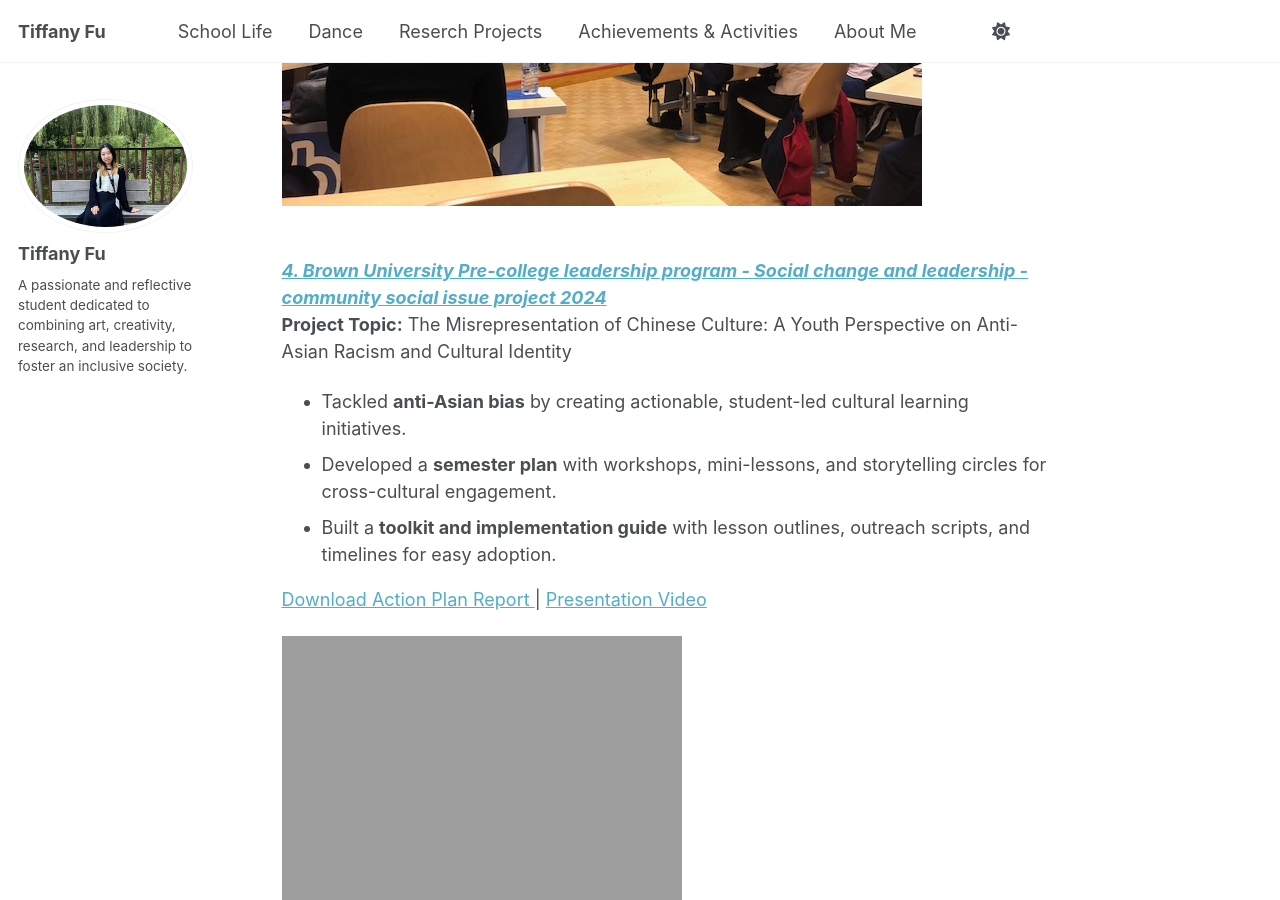
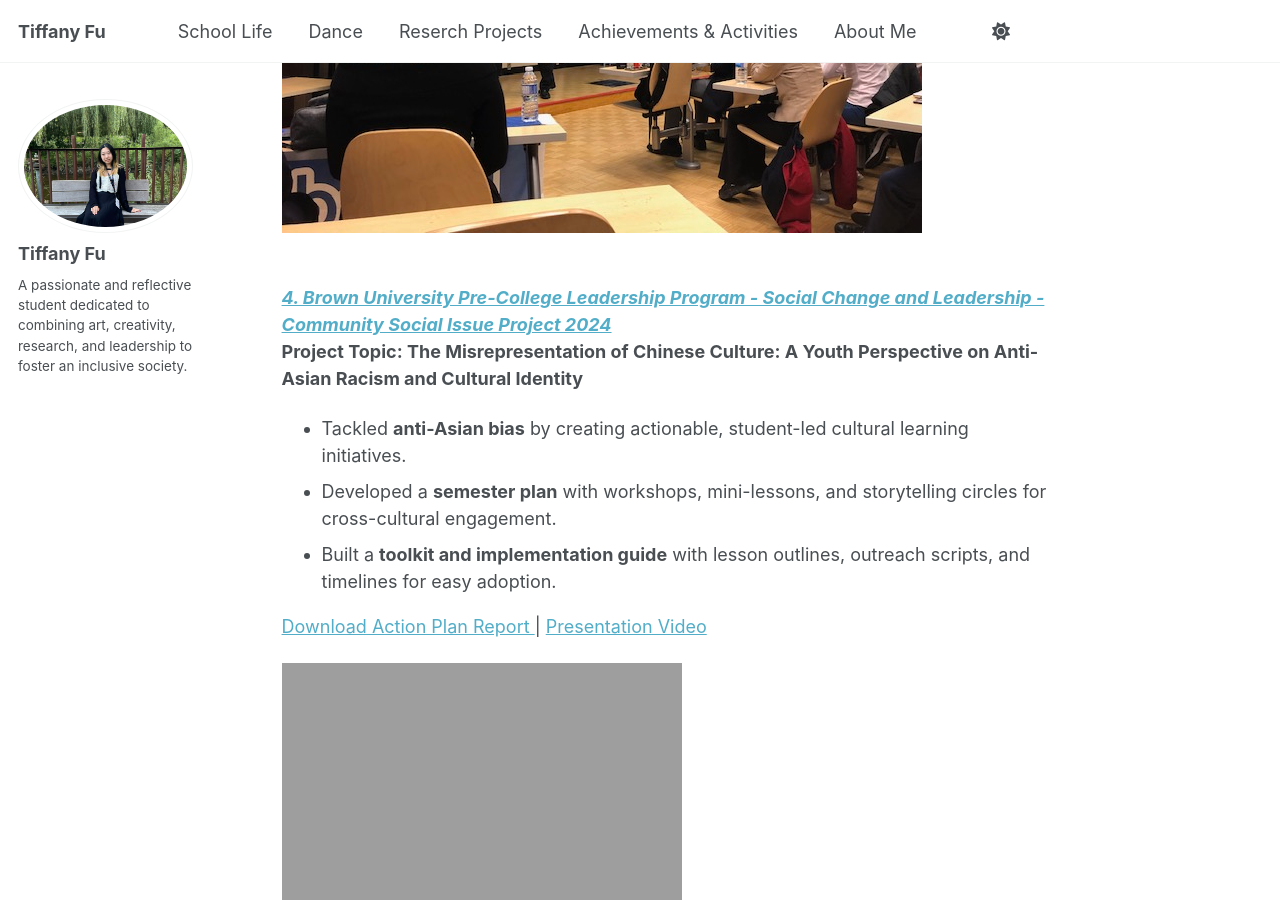
Before and after one commit to TiffanyJTFu/TiffanyTestWeb, a Jekyll site: the page built from _pages/about.md, in a window 1280 px wide and 900 px high, scrolled down 3698 px. Built offline with Jekyll 4.4.1, drawn with Linux system fonts in a browser that asks for light colours; a script that is not in the unit is left out; some of the changed text lies outside the part shown.

```diff
--- a/_pages/about.md
+++ b/_pages/about.md
@@ -9,7 +9,7 @@ redirect_from:
 ## Research, Innovation, and AI Chatbot Projects
 
 <a href="https://www.tiffu.ca/teaching/MentalHealthAIChatbotProject" target='_blank'><i>**1. Mental Health AI Chatbot Project 2025**</i></a>
-<br>**Project Topic:** Mental Health AI Chatbot Project
+<br>**Project Topic: Mental Health AI Chatbot Project**
 <br>**Research Mentor**: **Prof. Ganesh Mani (Carnegie Mellon University)**
 * Exploring how **AI chatbots** can **support adolescent mental health** where access to care is limited.
 * Using **synthetic teen personas** and **standardized scenarios** to safely test **AI responses**.
@@ -36,8 +36,8 @@ redirect_from:
 
 ![shad5](https://www.tiffu.ca/images/shad3.jpeg)
 
-<a href="https://www.tiffu.ca/teaching/SocialScienceResearchProject" target='_blank'><i>**3. Social Science Research Project 2024**</i></a>
-<br>**Project Topic:** Cross-Cultural Education Methods and Adolescents’ Physical and Mental Health
+<br><a href="https://www.tiffu.ca/teaching/SocialScienceResearchProject" target='_blank'><i>**3. Social Science Research Project 2024**</i></a>
+<br>**Project Topic: Cross-Cultural Education Methods and Adolescents’ Physical and Mental Health**
 <br>**Research Mentor**: **Dr. Tao Wang** (**Assistant Professor** at the School of Information, **University of Toronto**)
 * Studied how **parenting in immigrant families** impacts adolescents’ mental health and stress.
 * Conducted **150+ teen–parent interviews** across the GTA with cultural sensitivity.
@@ -51,8 +51,8 @@ redirect_from:
 ![SocialScience11](https://www.tiffu.ca/images/socialscienceproject11.JPG)
 ![SocialScience01](https://www.tiffu.ca/images/socialscienceproject1.jpg)
 
-<br><a href="https://www.tiffu.ca/teaching/CommunitySocialIssueProject" target='_blank'><i>**4. Brown University Pre-college leadership program - Social change and leadership - community social issue project 2024**</i></a>
-<br>**Project Topic:** The Misrepresentation of Chinese Culture: A Youth Perspective on Anti-Asian Racism and Cultural Identity
+<br><a href="https://www.tiffu.ca/teaching/CommunitySocialIssueProject" target='_blank'><i>**4. Brown University Pre-College Leadership Program - Social Change and Leadership - Community Social Issue Project 2024**</i></a>
+<br>**Project Topic: The Misrepresentation of Chinese Culture: A Youth Perspective on Anti-Asian Racism and Cultural Identity**
 * Tackled **anti-Asian bias** by creating actionable, student-led cultural learning initiatives.
 * Developed a **semester plan** with workshops, mini-lessons, and storytelling circles for cross-cultural engagement.
 * Built a **toolkit and implementation guide** with lesson outlines, outreach scripts, and timelines for easy adoption.
```
